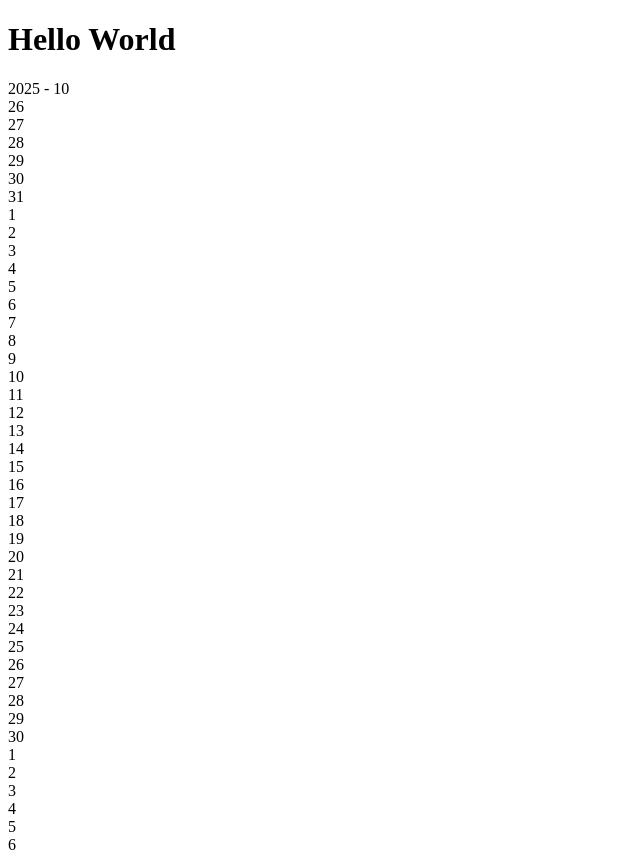
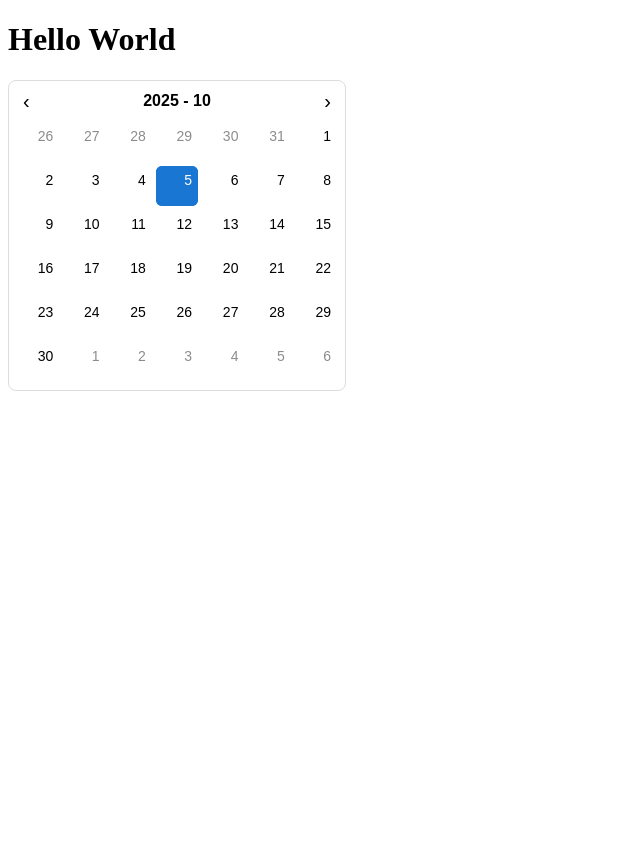
Before and after one commit to KlimMalgin/vue-calendar, a Vue app: page / in a window 1280 px wide. Shown: the whole page, without its empty margins (0-640 px from the left). After the commit the page ends 800 px from the top, so only its background shows below. Built offline with nearby package versions, Linux system fonts and the light colour scheme; the HTML template or start-up script is replaced by a standard one.

Commit message:
added styles and month navigation

```diff
--- a/src/components/Calendar.vue
+++ b/src/components/Calendar.vue
@@ -1,7 +1,9 @@
 <template>
   <div class="calendar">
     <div class="calendar-header">
+      <button class="nav" @click="prevMonth">‹</button>
       <div class="title">{{ displayYear }} - {{ displayMonth }}</div>
+      <button class="nav" @click="nextMonth">›</button>
     </div>
 
     <div class="days">
@@ -69,7 +71,23 @@ export default {
   },
   methods: {
     // ------
-
+    prevMonth() {
+      if (this.displayMonth === 0) {
+        this.displayMonth = 11;
+        this.displayYear -= 1;
+      } else {
+        this.displayMonth -= 1;
+      }
+    },
+    nextMonth() {
+      if (this.displayMonth === 11) {
+        this.displayMonth = 0;
+        this.displayYear += 1;
+      } else {
+        this.displayMonth += 1;
+      }
+    },
+    // ------
     selectDate(cell) {
       const d = cell.date;
       if (!cell.inCurrentMonth) {
@@ -121,4 +139,54 @@ export default {
 };
 </script>
 
-<style scoped></style>
+<style scoped>
+.calendar {
+  width: 320px;
+  border: 1px solid #ddd;
+  border-radius: 8px;
+  padding: 8px;
+  font-family: Arial, Helvetica, sans-serif;
+}
+.calendar-header {
+  display: flex;
+  align-items: center;
+  justify-content: space-between;
+  margin-bottom: 8px;
+}
+.title {
+  font-weight: 600;
+}
+.nav {
+  background: none;
+  border: 0;
+  font-size: 20px;
+  cursor: pointer;
+}
+.days {
+  display: grid;
+  grid-template-columns: repeat(7, 1fr);
+  grid-auto-rows: 40px;
+  gap: 4px;
+}
+.day-cell {
+  display: flex;
+  align-items: flex-start;
+  justify-content: flex-end;
+  padding: 6px;
+  border-radius: 6px;
+  cursor: pointer;
+}
+.day-cell.other-month {
+  opacity: 0.45;
+}
+.day-cell.today {
+  box-shadow: inset 0 0 0 2px #1976d2;
+}
+.day-cell.selected {
+  background: #1976d2;
+  color: #fff;
+}
+.day-number {
+  font-size: 14px;
+}
+</style>
```
